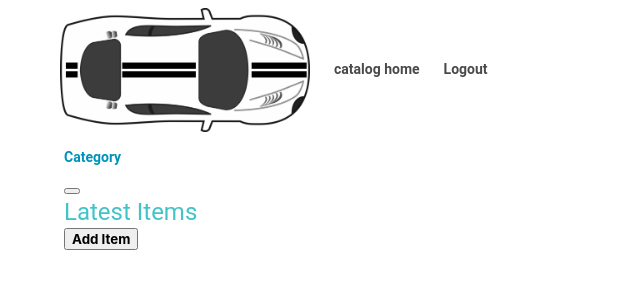
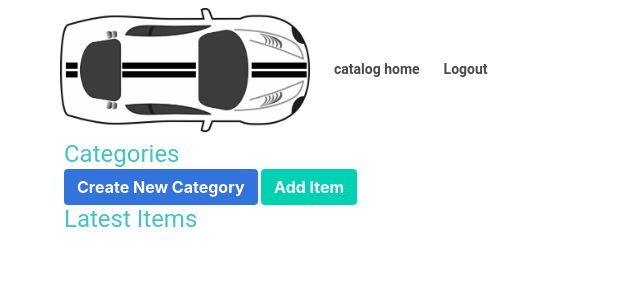
Before and after one commit to austintalbot/catalog, a Flask app: page / in a window 1280 px wide. Shown: the top 300 px of the page, without its empty margins (0-640 px from the left). Run offline with Flask 2, Linux system fonts and the light colour scheme; the visitor is signed in with stand-in values (Sample User, id 1); data that the repository does not hold is empty; parts of the project's set-up code (start-up, migrations or seed data) failed here and were passed over; some libraries are stand-ins or nearby versions.

Commit message:
more styling and clean up.

```diff
--- a/Templates/catalog.html
+++ b/Templates/catalog.html
@@ -3,8 +3,7 @@
 {% include "header.html" %}
 {% include "flash_alert.html" %}
 {% include "category_panel.html" %}
-<div>
-    <div>
+<section>
     <div>
         <h2>Latest Items</h2>
         {% for late in latest %}
@@ -15,17 +14,6 @@
 
         </ul>
         {% endfor %}
-            <div>
-                <a href="{{ url_for('newCatalogItem') }}">
-                    <button class="btn">
-                        <span aria-hidden="true"></span>
-                        Add Item
-                    </button>
-                </a>
     </div>
-
-        </div>
-    </div>
-    <!-- {% include "catalog_list.html" %} -->
-</div>
+</section>
 {% endblock %}}
--- a/Templates/catalog_menu.html
+++ b/Templates/catalog_menu.html
@@ -7,12 +7,7 @@
 <div>
     <div>
         <div>
-            {% if quantity != 1 %}
             <h2>{{ category.name }} Items ({{ quantity }} items)
-                {% else %}
-                <h2>{{ category.name }} Items ({{ quantity }} item)
-                    {% endif %}
-
                 {% if session.user_id %}
                 <div>
                     <a href="{{ url_for('newCatalogItem') }}">
@@ -20,6 +15,7 @@
                             Add Item
                         </button>
                     </a>
+
                 </div>
                 {% endif %}
             </h2>
--- a/Templates/catalog_menu_item.html
+++ b/Templates/catalog_menu_item.html
@@ -4,7 +4,6 @@
 {% include "flash_alert.html" %}
 <div>
     <div class="card">
-        <!-- <img class="img-thumbnail pull-left" src="http://placehold.it/150" alt="image placeholder" /> -->
         <div class="row">
             <div>
                 <h2>{{item.name}}<br><small>({{ item.category.name }})</small></h2>
--- a/Templates/category_panel.html
+++ b/Templates/category_panel.html
@@ -1,23 +1,17 @@
 <div>
-    <div>
-        <div>
-            <h2>
-                <a href="{{ url_for('showCatalog') }}">Category</a>
+    <h2>Categories</h1>
         <div>
             <a href="{{ url_for('newCategory') }}">
-                        <button class="btn ">
-                            <span aria-hidden="true"></span>
-                        </button>
+                <button class="button is-link ">Create New Category</button>
             </a>
-                </div>
-            </h2>
-        </div>
+            <a href="{{ url_for('newCatalogItem') }}">
+                <button class="button is-primary">Add Item</button>
+            </a>
         </div>
 
         {% for c in categories %}
-
-    <div class="columns is-mobile ">
-        <div class="column">
+        <section class="section is-paddingless">
+            <div class="column box">
                 <a href="{{ url_for('showCategoryItems', category_id=c.id) }}">{{ c.name }}</a>
                 {% if c.user_id == session.user_id %}
                 <div>
@@ -30,8 +24,7 @@
                 </div>
                 {% endif %}
             </div>
-    </div>
-
+        </section>
         {% endfor %}
 
 </div>
--- a/Templates/new_catalog_item.html
+++ b/Templates/new_catalog_item.html
@@ -12,6 +12,11 @@
 					Create new catalog Item
 				</h1>
 			</div>
+			<a href="{{ url_for('newCatalogItem') }}">
+				<button class="button is-primary">
+					Add Item
+				</button>
+			</a>
 		</div>
 	</section>
 	<div>
--- a/views.py
+++ b/views.py
@@ -525,8 +525,10 @@ def disconnect():
             del login_session['user_id']
         del login_session['provider']
         flash("You have successfully been logged out.", 'success')
+        latestlist.clear()
         return redirect(url_for('showCatalog'))
     else:
+        latestlist.clear()
         flash("You were not logged in", 'danger')
     return redirect(url_for('showCatalog'))
 
```
Lines whose indentation alone changed are shown as unchanged.
